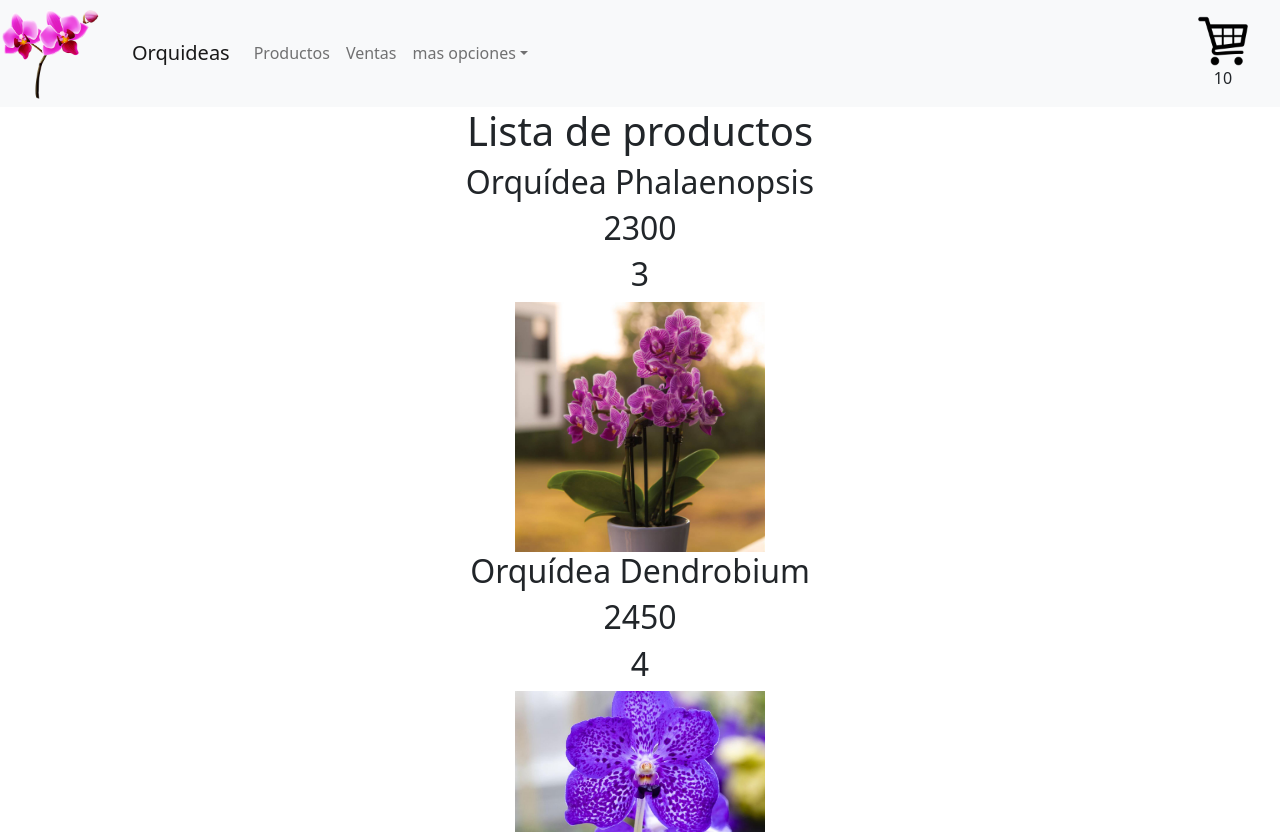
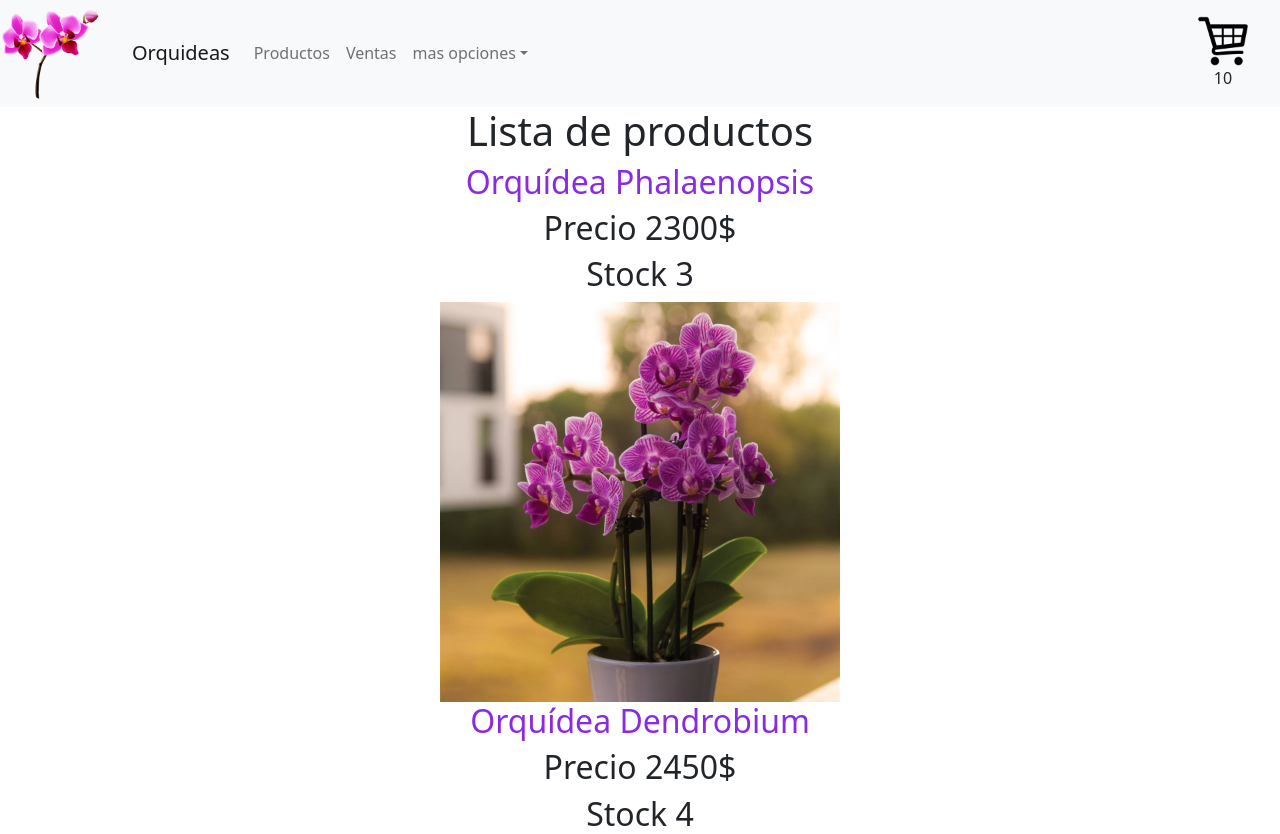
Before and after one commit to martha-argerich-25/Proyectoreact, a React (Create React App) app: page / in a window 1280 px wide. Shown: the top 834 px of the page. Built offline with nearby package versions, Linux system fonts and the light colour scheme.

Commit message:
detalles

```diff
--- a/src/App.js
+++ b/src/App.js
@@ -3,6 +3,7 @@ import './App.css';
 import Navbar from './components/Navbar/Navbar';
 import ItemListContainer from './components/ItemListContainer/ItemListContainer';
 import Counter from './components/counter/counter';
+
 
 
 
@@ -23,6 +24,7 @@ function App() {
    <Navbar/>
      <ItemListContainer greeting={'Bienvenidos'}/>
 
+
   <Counter onAdd={handLeOnadd}/>
 
 
--- a/src/asyncMock.js
+++ b/src/asyncMock.js
@@ -6,69 +6,83 @@ const products = [
 
     {id:'1',
     name:'Orquídea Phalaenopsis',
-    price:2300,
+    price:2300 ,
     stock:3  ,
-    img:'/img/1.jpg'
+    img:'/img/1.jpg',
+    description:'una de las orquideas mas hermosas'
     },
 
     {id:'2',
     name:'Orquídea Dendrobium',
     price:2450,
     stock:4,
-    img:'/img/2.jpg'
+    img:'/img/2.jpg',
+    description:'una de las orquideas mas hermosas'
     },
 
     {id:'3',
     name:'Orquídea Calanthe',
     price:4450,
     stock:5,
-    img:'/img/3.jpg'
+    img:'/img/3.jpg',
+    description:'una de las orquideas mas hermosas'
     },
     {id:'4',
     name:'Orquídea Coelogyne',
     price:2650,
     stock:1,
-    img:'/img/4.jpg'
+    img:'/img/4.jpg',
+    description:'una de las orquideas mas hermosas'
     },
     {id:'5',
     name:'Orquídea Cymbidium',
     price:650,
     stock:4,
-    img:'/img/5.jpg'
+    img:'/img/5.jpg',
+    description:'una de las orquideas mas hermosas'
     },
     {id:'6',
     name:'Orquídea Cattleya',
     price:4350,
     stock:6,
-    img:'/img/6.jpg'
+    img:'/img/6.jpg',
+    description:'una de las orquideas mas hermosas'
     },
     {id:'7',
     name:'Orquídea Vanda',
     price:5350,
     stock:2,
-    img:'/img/7.jpg'
+    img:'/img/7.jpg',
+    description:'una de las orquideas mas hermosas'
     },
     {id:'8',
     name:'Orquídea Oncidium',
     price:3350,
     stock:2,
-    img:'/img/8.jpg'
+    img:'/img/8.jpg',
+    description:'una de las orquideas mas hermosas'
     },
     {id:'9',
     name:'Orquídea Zygopetalum',
     price:1250,
     stock:6,
-    img:'/img/9.jpg'
+    img:'/img/9.jpg',
+    description:'una de las orquideas mas hermosas'
     },
     {id:'10',
     name:'Orquídea simple',
     price:2540,
     stock:7,
-    img:'/img/10.jpg'
+    img:'/img/10.jpg',
+    description:'una de las orquideas mas hermosas'
     },
 
 ]
 //simulacion de funcion //
+
+
+
+
 
 export const getProducts =()=>{
 
@@ -81,4 +95,15 @@ export const getProducts =()=>{
     })
 
 
+
 }
+//---------------------------------------------------------------------
+
+export const getProductById=(id)=>{
+
+    return new Promise ((resolve)=>{
+        setTimeout(()=>{
+            resolve(products.find(prod=> prod.id === id))
+        },2000)}
+)
+}
--- /dev/null
+++ b/src/components/Item/Item.css
@@ -0,0 +1,14 @@
+
+
+
+.box{
+    display: block;
+
+}
+
+
+
+
+.title{
+    color: blueviolet;
+}
--- a/src/components/Item/Item.js
+++ b/src/components/Item/Item.js
@@ -1,3 +1,4 @@
+import './Item.css';
 
 // esto va a ir dentro de itemlist
 
@@ -5,11 +6,11 @@
 const Item =({img ,name, price,stock})=>{
 
 return (
-        <div>
-             <h2>{name}</h2>
-            <h2>{price}</h2>
-            <h2>{stock}</h2>
-             <img src={img} alt={'name'} style={{width:250}}/>
+        <div className='box'>
+             <h2 className='title'>{name}</h2>
+            <h2>Precio {price}$</h2>
+            <h2>Stock {stock}</h2>
+             <img src={img} alt={'name'} style={{width:400}}/>
        </div>)
 
 
--- a/src/components/ItemList/ItemList.js
+++ b/src/components/ItemList/ItemList.js
@@ -14,8 +14,6 @@ return(
   // uso map para trasformar el array de objetos  en componenetes
     <div>
         {products.map(prod=><Item key ={prod.id} img ={prod.img} name={prod.name}price={prod.price}stock={prod.stock}/>)}
-
-
     </div>
 
     )
--- a/src/components/ItemListContainer/ItemListContainer.js
+++ b/src/components/ItemListContainer/ItemListContainer.js
@@ -45,6 +45,7 @@ console.log(products)
           <ItemList products={products}/>
 
 
+
          </div>
 
     )
```
Also changed, not shown: src/components/ItemDetail/ItemDetail.js (added, +27 -0 lines), src/components/ItemDetailContainer/ItemDetailContainer.js (added, +40 -0 lines).
